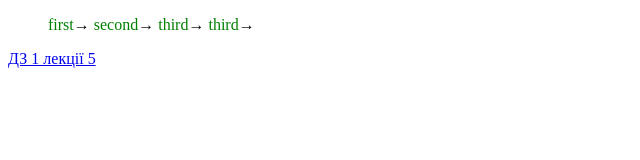
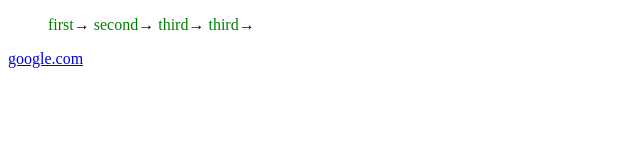
Before and after one commit to nata7semkiv/nata7semkiv.github.io, a plain HTML site: page index.html in a window 1280 px wide. Shown: the full height of the page, 0-640 px from the left. Drawn offline with Linux system fonts and the light colour scheme.

Commit message:
Update index.html

```diff
--- a/index.html
+++ b/index.html
@@ -19,6 +19,6 @@
 		<li><a href="#">third</a></li>
 		<li><a href="#">third</a></li>
 	</ul>
-		<a href="les5_t2/index.html">ДЗ 1 лекції 5</a>
+		<a href="https://www.google.com/">google.com</a>
 	</body>
 </html>
```
